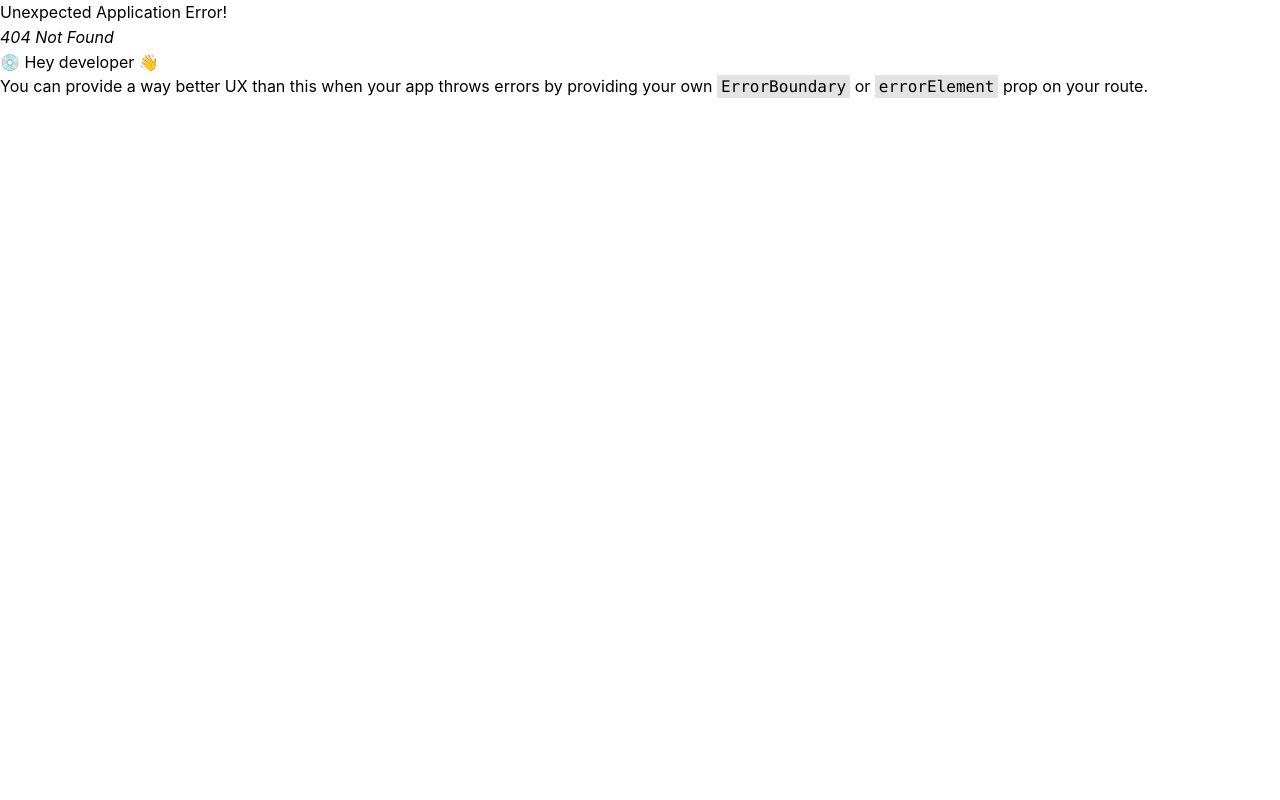
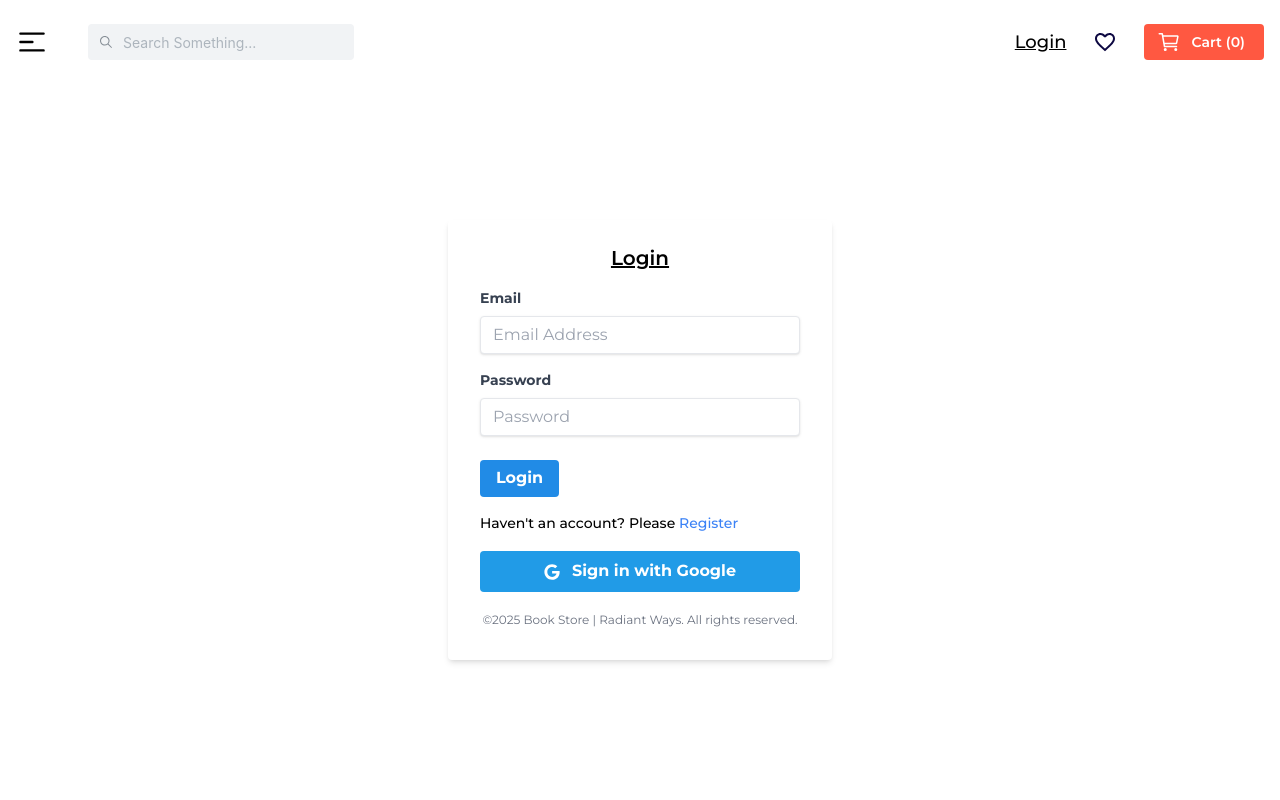
Before and after one commit to fsdhemanth648/books-library, a React (Vite) app: page /login in a window 1280 px wide. Before the commit this address had no page. Shown: the top 800 px of the page. Built offline with nearby package versions, Linux system fonts and the light colour scheme.

Commit message:
BLF: login and register routes

```diff
--- a/package.json
+++ b/package.json
@@ -14,6 +14,7 @@
     "@mantine/hooks": "^7.13.3",
     "react": "^18.3.1",
     "react-dom": "^18.3.1",
+    "react-hook-form": "^7.53.1",
     "react-icons": "^5.3.0",
     "react-router-dom": "^6.27.0",
     "swiper": "^11.1.14"
--- /dev/null
+++ b/src/components/AuthForm.tsx
@@ -0,0 +1,115 @@
+import { FaGoogle } from "react-icons/fa6";
+import { Link } from "react-router-dom";
+import { useForm, SubmitHandler } from "react-hook-form";
+
+type AuthType = "Login" | "Register";
+
+type AuthFormProps = {
+  type: AuthType;
+};
+type FormInputs = {
+  email: string;
+  password: string;
+};
+
+const AuthForm: React.FC<AuthFormProps> = ({ type }) => {
+  const {
+    register,
+    handleSubmit,
+    formState: { errors },
+  } = useForm<FormInputs>();
+
+  const onSubmit: SubmitHandler<FormInputs> = (data) => console.log(data);
+
+  const handleGoogleSignIn = () => {};
+
+  return (
+    <div className="h-[calc(100vh-120px)] flex justify-center items-center">
+      <div className="w-full max-w-sm mx-auto bg-white shadow-md rounded px-8 pt-6 pb-8 mb-4">
+        <h2 className="text-xl font-semibold mb-4 text-center underline">
+          {type}
+        </h2>
+        <form onSubmit={handleSubmit(onSubmit)}>
+          <div className="mb-4">
+            <label
+              className="block text-gray-700 text-sm font-bold mb-2"
+              htmlFor="username"
+            >
+              Email
+            </label>
+            <input
+              className="shadow appearance-none border rounded w-full py-2 px-3 text-gray-700 leading-tight focus:outline-none focus:shadow-outline"
+              id="email"
+              type="email"
+              placeholder="Email Address"
+              {...register("email", { required: true })}
+            />
+          </div>
+          {errors && (
+            <p className="text-red-500 text-xs italic mb-3">
+              {errors?.email?.message}
+            </p>
+          )}
+          <div className="mb-6">
+            <label
+              className="block text-gray-700 text-sm font-bold mb-2"
+              htmlFor="password"
+            >
+              Password
+            </label>
+            <input
+              className="shadow appearance-none border rounded w-full py-2 px-3 text-gray-700 leading-tight focus:outline-none focus:shadow-outline"
+              id="password"
+              type="password"
+              placeholder="Password"
+              {...register("password", { required: true })}
+            />
+          </div>
+          {errors && (
+            <p className="text-red-500 text-xs italic mb-3">
+              {errors?.password?.message}
+            </p>
+          )}
+          <div className="flex flex-wrap space-y-2.5 items-center justify-between">
+            <button
+              className="bg-primary hover:bg-blue-700 text-white font-bold py-1.5 px-4 rounded focus:outline-none focus:shadow-outline"
+              type="submit"
+            >
+              {type}
+            </button>
+          </div>
+        </form>
+        {type === "Login" ? (
+          <p className="inline-block align-baseline font-medium mt-4 text-sm">
+            Haven't an account? Please
+            <Link to="/register" className="text-blue-500 hover:text-blue-800">
+              &nbsp;Register
+            </Link>
+          </p>
+        ) : (
+          <p className="inline-block align-baseline font-medium mt-4 text-sm">
+            Haven an account? Please
+            <Link to="/login" className="text-blue-500 hover:text-blue-800">
+              &nbsp;Login
+            </Link>
+          </p>
+        )}
+
+        <div className="mt-4">
+          <button
+            className="w-full flex flex-wrap gap-1 items-center justify-center bg-primary-light hover:bg-blue-700 text-white font-bold py-2 px-4 rounded focus:outline-none focus:shadow-outline"
+            onClick={handleGoogleSignIn}
+          >
+            <FaGoogle className="mr-2" />
+            Sign in with Google
+          </button>
+        </div>
+        <p className="mt-5 text-center text-gray-500 text-xs">
+          &copy;2025 Book Store | Radiant Ways. All rights reserved.
+        </p>
+      </div>
+    </div>
+  );
+};
+
+export default AuthForm;
--- /dev/null
+++ b/src/containers/login/index.tsx
@@ -0,0 +1,11 @@
+import AuthForm from "../../components/AuthForm";
+
+const LoginContainer = () => {
+  return (
+    <div>
+      <AuthForm type="Login" />
+    </div>
+  );
+};
+
+export default LoginContainer;
--- /dev/null
+++ b/src/containers/register/index.tsx
@@ -0,0 +1,11 @@
+import AuthForm from "../../components/AuthForm";
+
+const RegisterContainer = () => {
+  return (
+    <div>
+      <AuthForm type="Register" />
+    </div>
+  );
+};
+
+export default RegisterContainer;
--- a/src/routes/routes.tsx
+++ b/src/routes/routes.tsx
@@ -1,6 +1,8 @@
 import { createBrowserRouter } from "react-router-dom";
 import App from "../App";
 import HomeContainer from "../containers/home";
+import LoginContainer from "../containers/login";
+import RegisterContainer from "../containers/register";
 
 const router = createBrowserRouter([
   {
@@ -10,6 +12,8 @@ const router = createBrowserRouter([
       { path: "/", element: <HomeContainer /> },
       { path: "/orders", element: <h1>Order Page</h1> },
       { path: "/about", element: <h1>About</h1> },
+      { path: "/login", element: <LoginContainer /> },
+      { path: "/register", element: <RegisterContainer /> },
     ],
   },
 ]);
--- a/tailwind.config.js
+++ b/tailwind.config.js
@@ -7,6 +7,8 @@ export default {
   theme: {
     extend: {
       colors: {
+        'primary': "#218BE6",
+        "primary-light": "#219BE7",
         'navy': '#0D0842',
         'magenta': '#FF5841'
       },
```
Also changed, not shown: 1 other file (tests, documents, lock files or other folders).
